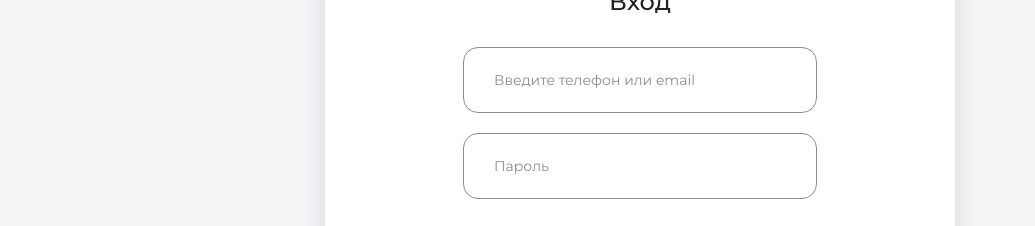
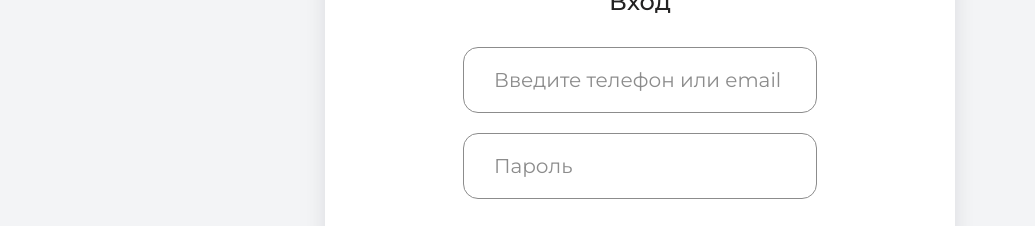
Before and after one commit to azatAkash/Aveelon-mini, a React (Vite) app: page /login in a window 1280 px wide. Shown: the part 228-454 px from the top of the page, without its empty margins (0-1035 px from the left). Built offline with nearby package versions, Linux system fonts and the light colour scheme.

Commit message:
fix: delete unnecessary lines

```diff
--- a/src/app.css
+++ b/src/app.css
@@ -3,10 +3,9 @@
 
 @custom-variant dark (&:is(.dark *));
 
-
-
 body {
   font-family: "Montserrat", sans-serif;
+
 }
 
 @theme inline {
--- a/src/components/Input/Input.props.ts
+++ b/src/components/Input/Input.props.ts
@@ -8,7 +8,6 @@ export interface InputProps extends StandardInputProps {
 
   value: string;
   onChange: (e: ChangeEvent<HTMLInputElement>) => void;
-  name: string;
   error?: string;
   disabled?: boolean;
 }
--- a/src/components/Input/Input.tsx
+++ b/src/components/Input/Input.tsx
@@ -56,6 +56,7 @@ const Input: React.FC<InputProps> = ({
     "absolute left-[30px] transition-all duration-200 pointer-events-none",
     "text-input-border",
     "text-sm leading-none",
+    "text-[20px]",
 
     {
       "top-[8px] tracking-tighter": isLabelFloating,
@@ -72,7 +73,6 @@ const Input: React.FC<InputProps> = ({
     "text-[20px] leading-normal",
     "absolute left-[30px] text-input-border opacity-70 transition-opacity duration-200",
     "pointer-events-none",
-
 
     isLabelFloating ? "top-[24px]" : "top-1/2 -translate-y-1/2"
   );
```
